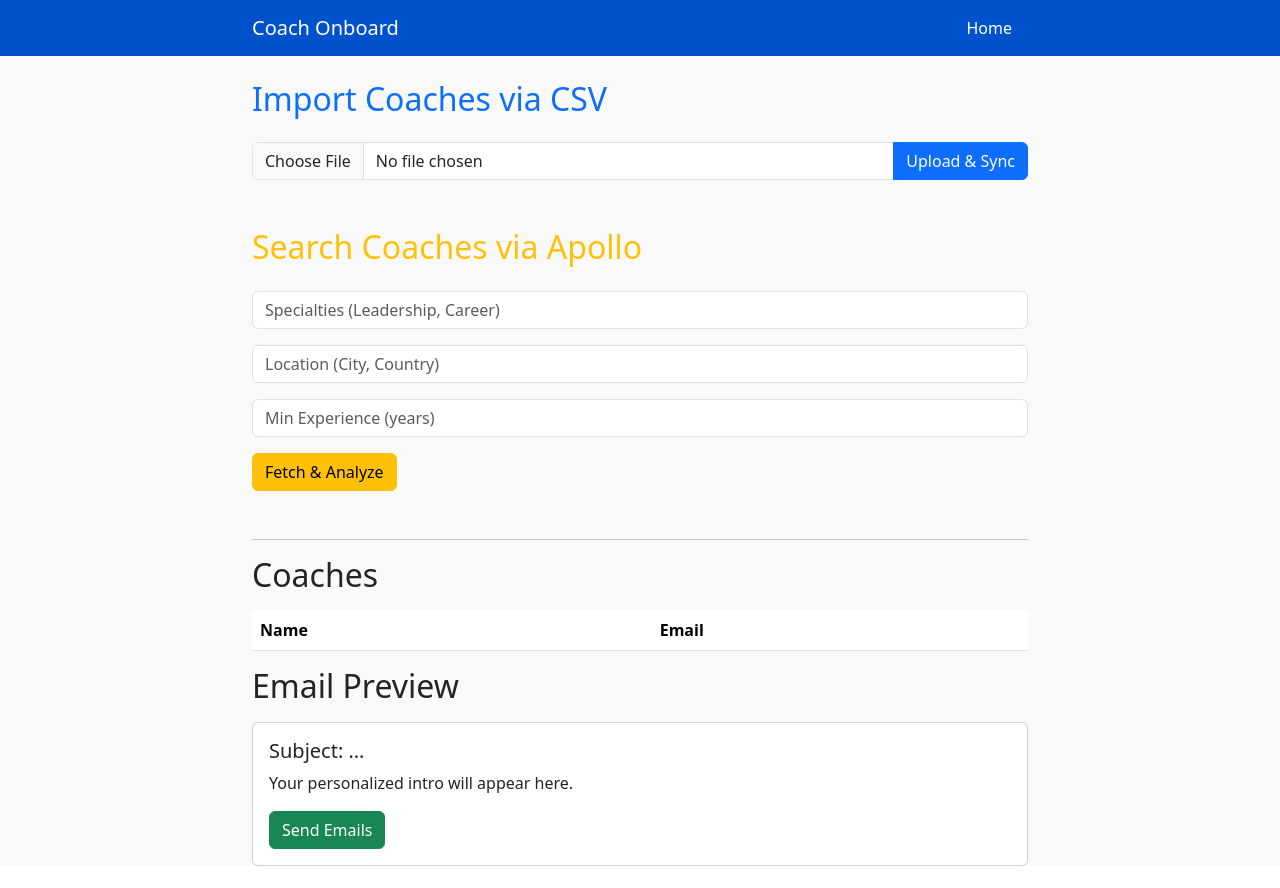
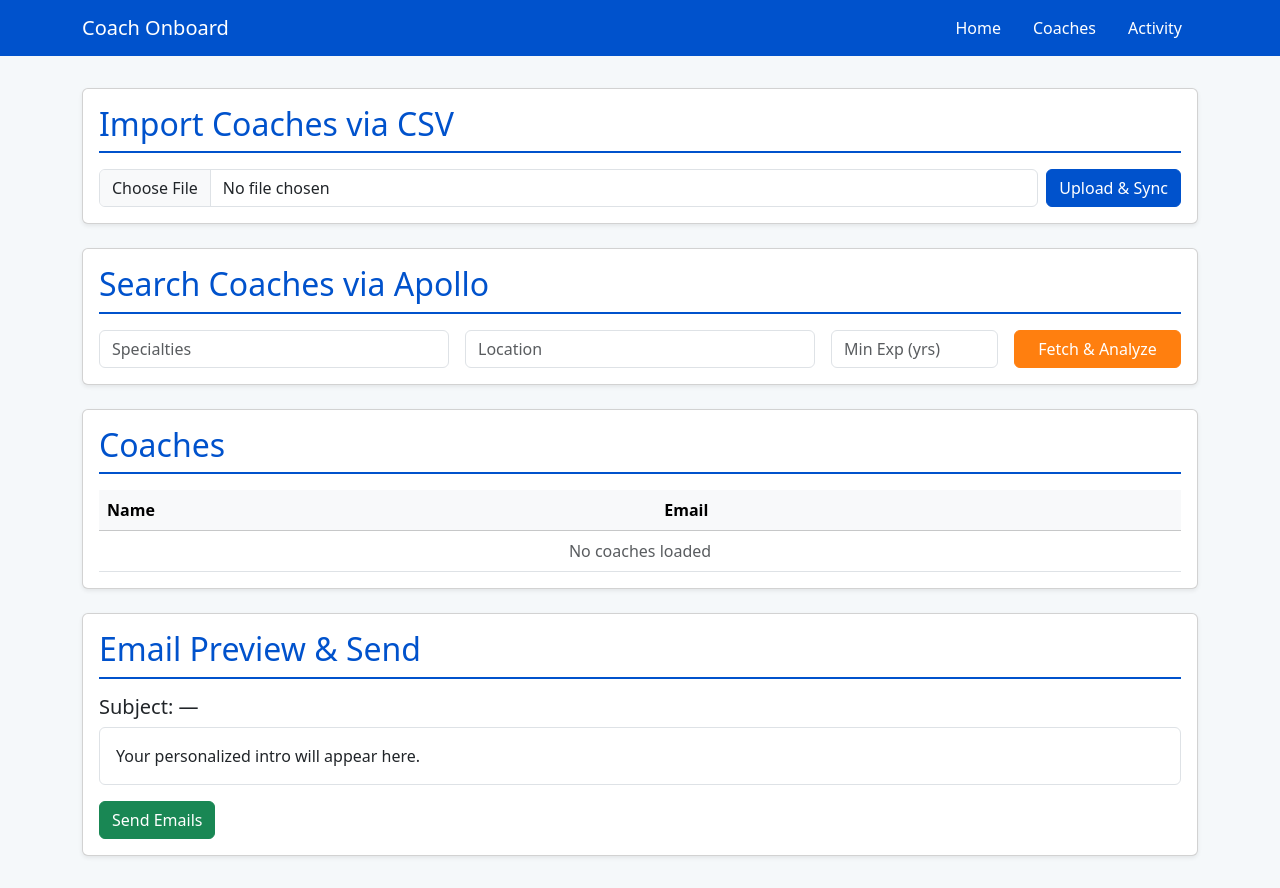
Before and after one commit to SamCrosby1/coach-bot-ui, a Flask app: page / in a window 1280 px wide. Before the commit the page ends 866 px from the top, so only its background shows below. Run offline with Flask 3, Linux system fonts and the light colour scheme; lists and menus that the app fills with data are empty; some libraries are stand-ins or nearby versions.

Commit message:
Sleek card-based white & blue UI

```diff
--- a/templates/index.html
+++ b/templates/index.html
@@ -1,45 +1,68 @@
 {% extends "layout.html" %}
 {% block content %}
 
-<h2 class="mb-4 text-primary">Import Coaches via CSV</h2>
-<form method="post" enctype="multipart/form-data" class="mb-5">
-  <div class="input-group mb-3">
+<div class="card shadow-sm">
+  <div class="card-body">
+    <h2 class="section-title">Import Coaches via CSV</h2>
+    <form method="post" enctype="multipart/form-data" class="row g-2 align-items-center">
+      <div class="col-auto flex-grow-1">
         <input type="file" name="csv_file" class="form-control" accept=".csv">
+      </div>
+      <div class="col-auto">
         <button class="btn btn-primary">Upload & Sync</button>
       </div>
     </form>
+  </div>
+</div>
 
-<h2 class="mb-4 text-warning">Search Coaches via Apollo</h2>
-<form method="post" class="mb-5">
-  <div class="mb-3">
-    <input name="specialties" class="form-control" placeholder="Specialties (Leadership, Career)">
+<div class="card shadow-sm">
+  <div class="card-body">
+    <h2 class="section-title">Search Coaches via Apollo</h2>
+    <form method="post" class="row g-3">
+      <div class="col-md-4">
+        <input name="specialties" class="form-control" placeholder="Specialties">
       </div>
-  <div class="mb-3">
-    <input name="location" class="form-control" placeholder="Location (City, Country)">
+      <div class="col-md-4">
+        <input name="location" class="form-control" placeholder="Location">
       </div>
-  <div class="mb-3">
-    <input type="number" name="experience" class="form-control" placeholder="Min Experience (years)" min="0">
+      <div class="col-md-2">
+        <input type="number" name="experience" class="form-control" placeholder="Min Exp (yrs)" min="0">
       </div>
-  <button class="btn btn-warning">Fetch & Analyze</button>
+      <div class="col-md-2">
+        <button class="btn btn-warning w-100">Fetch & Analyze</button>
+      </div>
     </form>
+  </div>
+</div>
 
-<hr>
-
-<h2 class="mb-3">Coaches</h2>
-<table class="table table-striped">
-  <thead><tr><th>Name</th><th>Email</th></tr></thead>
+<div class="card shadow-sm">
+  <div class="card-body">
+    <h2 class="section-title">Coaches</h2>
+    <table class="table table-hover mb-0">
+      <thead class="table-light">
+        <tr><th>Name</th><th>Email</th></tr>
+      </thead>
       <tbody>
-    {% for coach in [] %}  {# replace [] with real data #}
-    <tr><td>{{ coach.first_name }} {{ coach.last_name }}</td><td>{{ coach.email }}</td></tr>
+        {% for coach in coaches %}
+        <tr>
+          <td>{{ coach.first_name }} {{ coach.last_name }}</td>
+          <td>{{ coach.email }}</td>
+        </tr>
+        {% else %}
+        <tr><td colspan="2" class="text-muted text-center">No coaches loaded</td></tr>
         {% endfor %}
       </tbody>
     </table>
+  </div>
+</div>
 
-<h2 class="mb-3">Email Preview</h2>
-<div class="card">
+<div class="card shadow-sm">
   <div class="card-body">
-    <h5 class="card-title">Subject: {{ generic_subject or "…" }}</h5>
-    <p class="card-text">{{ generic_body or "Your personalized intro will appear here." }}</p>
+    <h2 class="section-title">Email Preview & Send</h2>
+    <h5>Subject: {{ generic_subject or '—' }}</h5>
+    <div class="border rounded p-3 mb-3" style="background:#fff;">
+      {{ generic_body or 'Your personalized intro will appear here.' }}
+    </div>
     <button class="btn btn-success">Send Emails</button>
   </div>
 </div>
--- a/templates/layout.html
+++ b/templates/layout.html
@@ -4,26 +4,38 @@
   <meta charset="utf-8">
   <meta name="viewport" content="width=device-width,initial-scale=1">
   <title>Coach Onboarding Assistant</title>
-  <link href="https://cdnjs.cloudflare.com/ajax/libs/bootstrap/5.4.3/css/bootstrap.min.css" rel="stylesheet">
+  <link
+    href="https://cdnjs.cloudflare.com/ajax/libs/bootstrap/5.4.3/css/bootstrap.min.css"
+    rel="stylesheet">
   <style>
-    body { background: #f9f9f9; }
+    body { background: #f5f8fa; }
     .navbar { background: #0052cc; }
     .navbar-brand, .nav-link { color: #fff !important; }
-    .container { max-width: 800px; }
+    main { padding: 2rem 0; }
+    .section-title { border-bottom: 2px solid #0052cc; padding-bottom: .5rem; margin-bottom: 1rem; color: #0052cc; }
+    .btn-primary { background: #0052cc; border-color: #0052cc; }
+    .btn-warning { background: #ff7f0f; border-color: #ff7f0f; color: #fff; }
+    .card + .card { margin-top: 1.5rem; }
   </style>
 </head>
 <body>
-  <nav class="navbar mb-4">
+  <nav class="navbar">
     <div class="container">
       <a class="navbar-brand" href="/">Coach Onboard</a>
       <ul class="nav">
         <li class="nav-item"><a class="nav-link" href="/">Home</a></li>
+        <li class="nav-item"><a class="nav-link" href="/coaches">Coaches</a></li>
+        <li class="nav-item"><a class="nav-link" href="/activity">Activity</a></li>
       </ul>
     </div>
   </nav>
+
   <main class="container">
     {% block content %}{% endblock %}
   </main>
-  <script src="https://cdnjs.cloudflare.com/ajax/libs/bootstrap/5.4.3/js/bootstrap.bundle.min.js"></script>
+
+  <script
+    src="https://cdnjs.cloudflare.com/ajax/libs/bootstrap/5.4.3/js/bootstrap.bundle.min.js">
+  </script>
 </body>
 </html>
```
Lines whose indentation alone changed are shown as unchanged.
